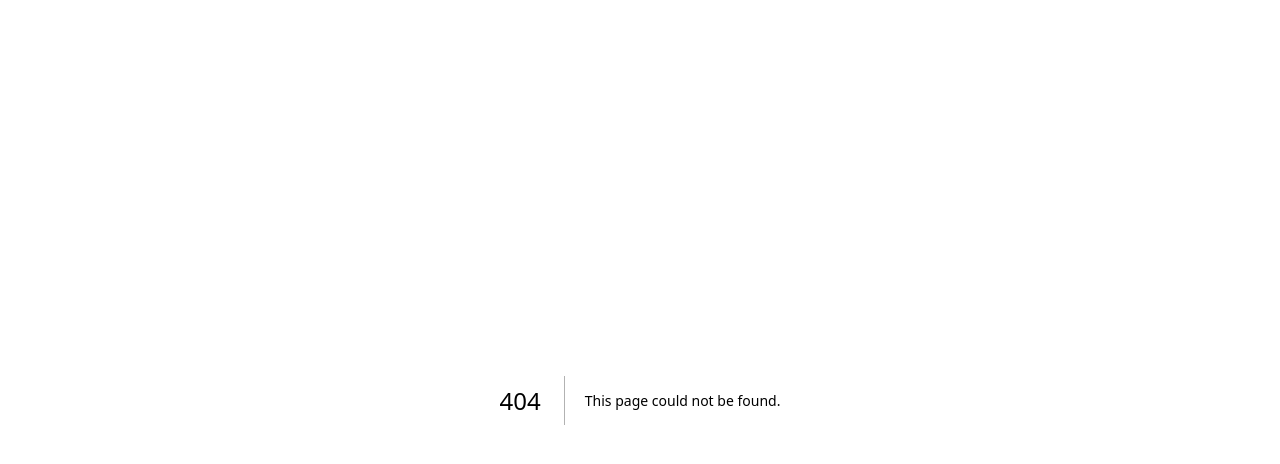
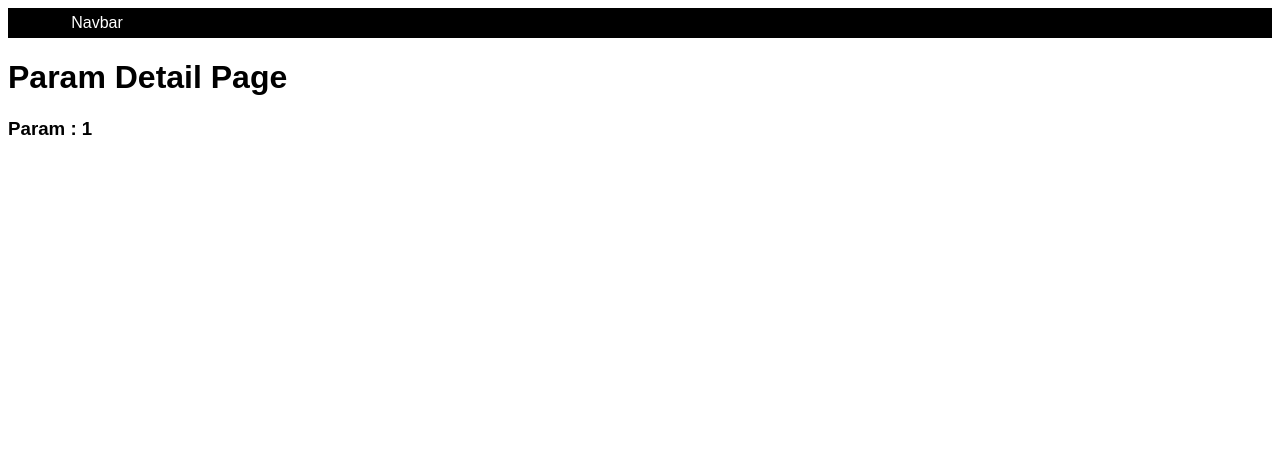
Before and after one commit to amriarendy/next-js, a Next.js app: page /param/1 in a window 1280 px wide. Before the commit this address had no page. Shown: the top 464 px of the page. Built offline with nearby package versions, Linux system fonts and the light colour scheme.

Commit message:
create components navbar layouts

```diff
--- /dev/null
+++ b/src/components/layouts/navbar/index.tsx
@@ -0,0 +1,11 @@
+const Navbar = () => {
+    return (
+        <>
+            <div className="navbar">
+                <div>Navbar</div>
+            </div>
+        </>
+    )
+}
+
+export default Navbar;
--- /dev/null
+++ b/src/components/layouts/shell/index.tsx
@@ -0,0 +1,20 @@
+import { type } from "os";
+import Navbar from "../navbar";
+
+type ShellProps = {
+    children: React.ReactNode;
+}
+
+const Shell = (props: ShellProps) => {
+    const { children } = props;
+    return (
+        <>
+            <main>
+                <Navbar />
+                {children}
+            </main>
+        </>
+    )
+}
+
+export default Shell;
--- a/src/pages/_app.tsx
+++ b/src/pages/_app.tsx
@@ -1,6 +1,12 @@
 import "@/styles/globals.css";
 import type { AppProps } from "next/app";
+import Shell from "@/components/layouts/shell";
 
 export default function App({ Component, pageProps }: AppProps) {
-  return <Component {...pageProps} />;
+  return (
+    <>
+      <Shell />
+      <Component {...pageProps} />
+    </>
+  );
 }
--- a/src/pages/index.tsx
+++ b/src/pages/index.tsx
@@ -1,16 +1,3 @@
-import localFont from "next/font/local";
-
-const geistSans = localFont({
-  src: "./fonts/GeistVF.woff",
-  variable: "--font-geist-sans",
-  weight: "100 900",
-});
-const geistMono = localFont({
-  src: "./fonts/GeistMonoVF.woff",
-  variable: "--font-geist-mono",
-  weight: "100 900",
-});
-
 export default function Home() {
   return (
     <>
--- /dev/null
+++ b/src/pages/param/[param].tsx
@@ -0,0 +1,17 @@
+import { useRouter } from "next/router";
+
+const ParamDetailPage = () => {
+    const { query } = useRouter();
+    console.log(query);
+
+    return (
+        <>
+            <div>
+                <h1>Param Detail Page</h1>
+                <h3>Param : {query.param} </h3>
+            </div>
+        </>
+    )
+}
+
+export default ParamDetailPage;
--- a/src/styles/globals.css
+++ b/src/styles/globals.css
@@ -1,33 +1,8 @@
-:root {
-  --background: #ffffff;
-  --foreground: #171717;
-}
-
-@media (prefers-color-scheme: dark) {
-  :root {
-    --background: #0a0a0a;
-    --foreground: #ededed;
-  }
-}
-
 html,
 body {
   max-width: 100vw;
   overflow-x: hidden;
-}
-
-body {
-  color: var(--foreground);
-  background: var(--background);
-  font-family: Arial, Helvetica, sans-serif;
-  -webkit-font-smoothing: antialiased;
-  -moz-osx-font-smoothing: grayscale;
-}
-
-* {
-  box-sizing: border-box;
-  padding: 0;
-  margin: 0;
+  font-family: Arial, Arial, Helvetica, sans-serif;
 }
 
 a {
@@ -35,8 +10,12 @@ a {
   text-decoration: none;
 }
 
-@media (prefers-color-scheme: dark) {
-  html {
-    color-scheme: dark;
-  }
+.navbar {
+  display: flex;
+  width: 100%;
+  height: 30px;
+  background-color: #000;
+  color: #fff;
+  align-items: center;
+  padding: 0 5%;
 }
```
Also changed, not shown: src/pages/param/index.tsx (added, +11 -0 lines).
